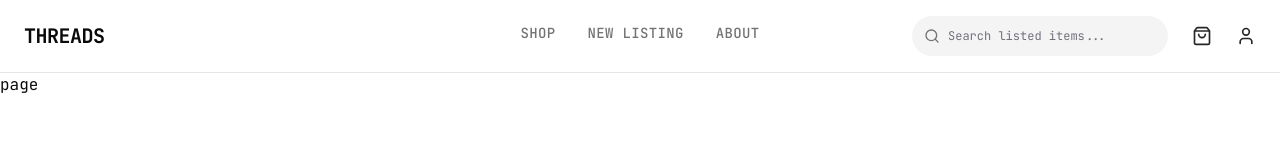
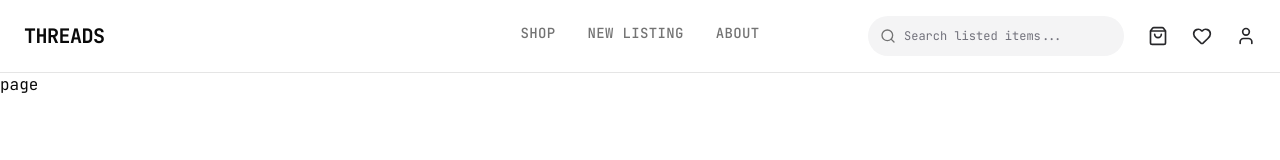
Before and after one commit to emi1106/neurosell, a Next.js app in the folder frontend/: page /listings/1 in a window 1280 px wide. Shown: the top 160 px of the page. Built offline with nearby package versions, Linux system fonts and the light colour scheme.

Commit message:
favourites in navbar

```diff
--- a/frontend/components/Navbar.tsx
+++ b/frontend/components/Navbar.tsx
@@ -1,6 +1,6 @@
 "use client";
 
-import { Search, ShoppingBag, User } from "lucide-react";
+import { HeartIcon, Search, ShoppingBag, User } from "lucide-react";
 import { Input } from "./ui/input";
 import Link from "next/link";
 import { usePathname, useRouter } from "next/navigation";
@@ -74,13 +74,17 @@ export default function Navbar() {
           />
         </form>
 
-        <button className="cursor-pointer text-zinc-800 dark:text-zinc-200 hover:text-black dark:hover:text-white transition-all duration-200 hover:scale-110 active:scale-95">
+        <Link href="/cart" className="cursor-pointer text-zinc-800 dark:text-zinc-200 hover:text-black dark:hover:text-white transition-all duration-200 hover:scale-110 active:scale-95">
           <ShoppingBag className="h-5 w-5" />
-        </button>
+        </Link>
 
-        <button className="cursor-pointer text-zinc-800 dark:text-zinc-200 hover:text-black dark:hover:text-white transition-all duration-200 hover:scale-110 active:scale-95">
+        <Link href="/favourites" className="cursor-pointer text-zinc-800 dark:text-zinc-200 hover:text-black dark:hover:text-white transition-all duration-200 hover:scale-110 active:scale-95">
+          <HeartIcon className="h-5 w-5" />
+        </Link>
+
+        <Link href="/profile" className="cursor-pointer text-zinc-800 dark:text-zinc-200 hover:text-black dark:hover:text-white transition-all duration-200 hover:scale-110 active:scale-95">
           <User className="h-5 w-5" />
-        </button>
+        </Link>
       </div>
     </nav>
   );
```
